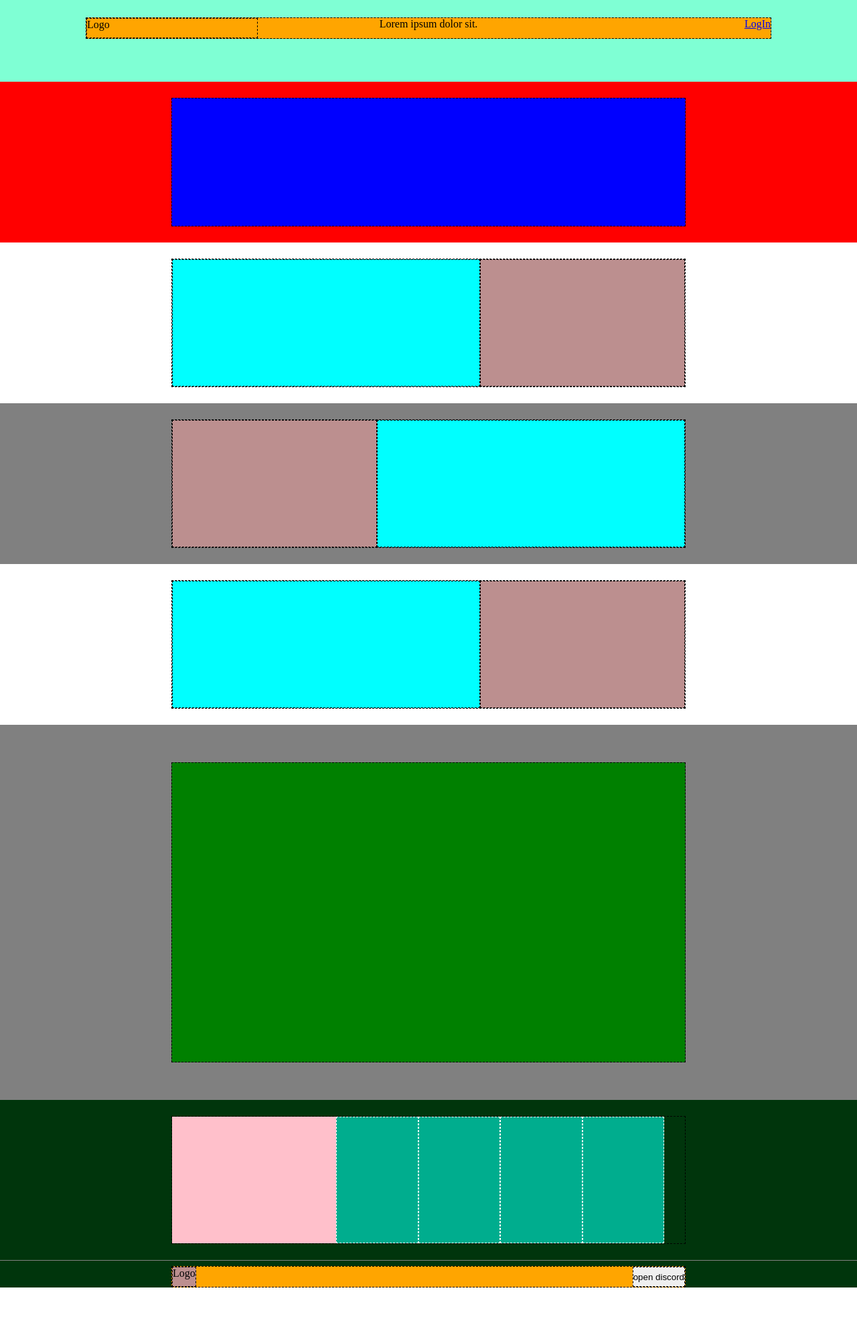
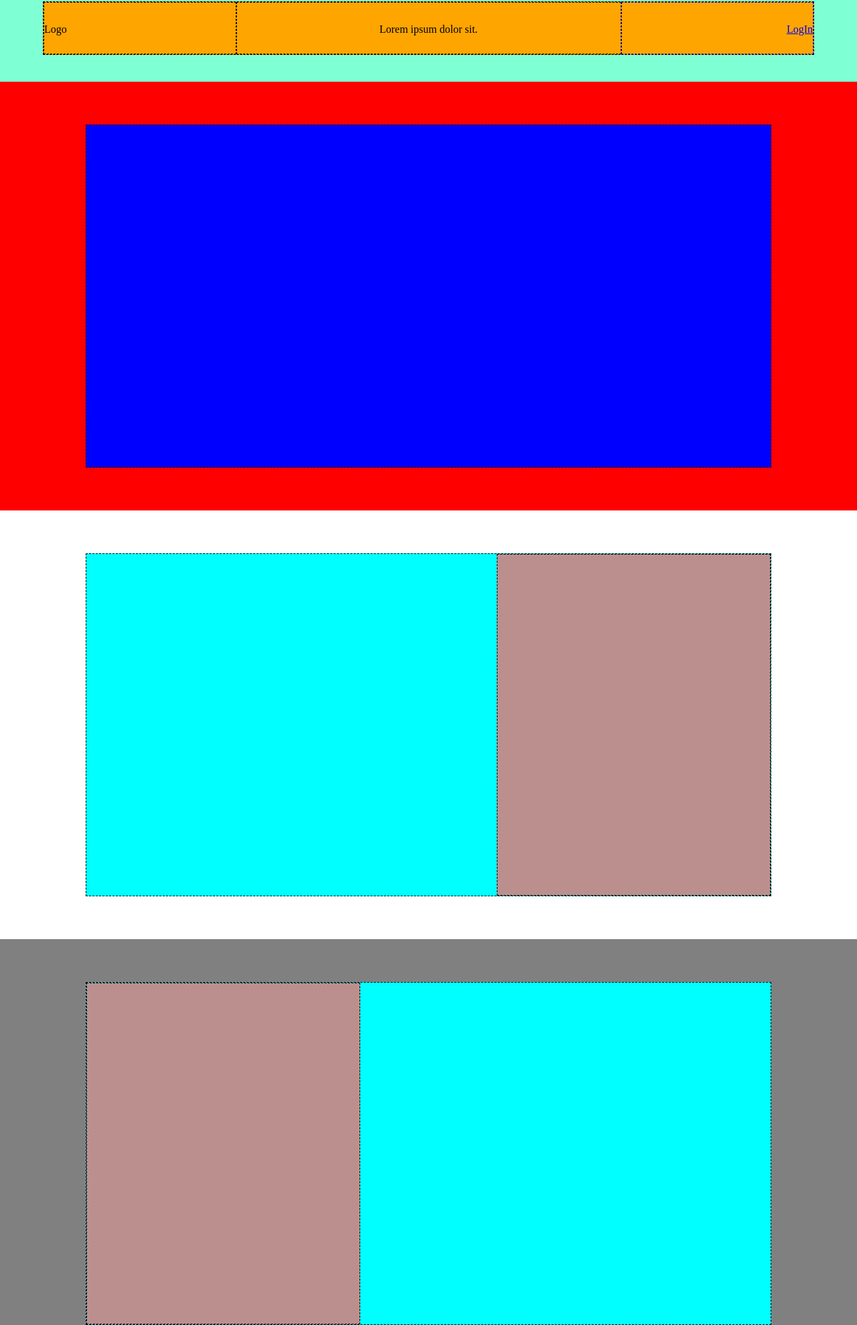
Before and after one commit to Gabriele-Viola/htmlcss-struttura-discord, a plain HTML site: page index.html in a window 1280 px wide. Shown: the part 38-2016 px from the top of the page at 67% size. Before the commit the page ends 1960 px from the top, so only its background shows below. Drawn offline with Linux system fonts and the light colour scheme.

Commit message:
2clean css nameclass

```diff
--- a/css/style.css
+++ b/css/style.css
@@ -18,42 +18,74 @@ body{
 .bottom{
     align-items: flex-end;
 }
+/* #endregion comuni */
+/* #region debug */
 
+.debugHeader{
+    background-color: aquamarine;
+}
+.debugBordDash{
+    border: 1px dashed;
+}
+.debugheadNfooter{
+    background-color: orange;
+    border:1px dashed;
+}
 
-.bg-r{
-    background-color: red;
-}
-.bg-g{
+.debugmodulereverse{
     background-color: grey;
 }
-.bg-BL{
+.debugheadbanner{
     background-color: blue;
 }
-.bg-Gr{
-    background-color: green;
+.debugheadermodule{
+    background-color: red;
+
+}
+.debugarticlebox{
+    background-color: cyan;
+}
+.debugarticlesect{
+    border: 1px dashed;
+}
+.debugimg{
+    background-color: rosybrown;
+    border: 1px dashed;
 }
 
-.divider{
-    border-bottom: 1px solid grey;
-}
-.bg-Pk{
-    background-color: pink;
-}
-.bg-Slv{
-    background-color: rgb(0, 173, 142);
-    border: 1px dashed white;
+.debugdownload{
+    background-color: green;
 
 }
 
+.debugersocial{
+    background-color: pink;
+}
 
-/* #endregion comuni */
+.debuginfo{
+    border: 1px dashed white;
+    background-color: rgb(0, 173, 142);
+}
+.debugfooterlogo{
+    border: 1px dashed;
+    background-color:rosybrown ;
+}
+.debugfooter{
+    background-color: rgb(0, 53, 12);
+}
+.debugbutton{
+    border: 1px dashed black;
+}
+
+
+/* #endregion debug */
 
 
 /* #region header */
 .LogoA{
     width: 25%;
-    border: 1px dashed;
 }
+
 .search{
     width: 50%;
     text-align:center;
@@ -64,17 +96,15 @@ body{
 }
 header{
     height: 20vh;
-    background-color: aquamarine;
     align-items: center;
     justify-content: center;
 }
-.conteinerH{
-    border:1px dashed;
+
+.navigation{
     justify-content: space-between;
-    background-color: orange;
-    width: 80vw;
-    height: 2rem;
-
+    width: 90vw;
+    height: 10vh;
+    line-height: 10vh;
 }
 
 /* #endregion header */
@@ -83,25 +113,21 @@ header{
 main{
 }
 .banner{
-    width: 60%;
+    width: 80vw;
     height: 80%;
-    border: 1px dashed;
 }
 
+
 .module{
-    height: 30vh;
+    height: 80vh;
     justify-content: center;
     align-items: center;
 }
 article{
     width: 60%;
-    background-color: cyan;
-    border: 1px dashed;
 }
 aside{
     width: 40%;
-    background-color: rosybrown;
-    border: 1px dashed;
 }
 .Bigdownload{
     height: 70vh;
@@ -111,39 +137,24 @@ aside{
 /* #endregion main */
 
 
+
 /* #footer region */
-footer{
-    background-color: rgb(0, 53, 12);
-}
 .social{
     width: 32%;
 }
 .infoNservices{
-    width: 16%;
+    width: 17%;
 }
-.bg-Pk{
-    background-color: pink;
+.divider{
+    border-bottom: 1px solid grey;
 }
-.bg-Slv{
-    background-color: rgb(0, 173, 142);
-    border: 1px dashed white;
 
-}
+
 .conteinerf{
-    border:1px dashed;
     justify-content: space-between;
-    background-color: orange;
     width: 60%;
     height: 80%;
     min-height: 1rem;
-
-}
-.LogoB{
-    border: 1px dashed;
-    background-color:rosybrown ;
-}
-button{
-    border: 1px dashed black;
 }
 
 .moduleF{
--- a/index.html
+++ b/index.html
@@ -8,42 +8,42 @@
     <title>Discord Layaout</title>
 </head>
 <body>
-    <header class="dflex">
-        <div class="conteinerH dflex">
-            <div class="LogoA dashed">Logo</div>
+    <header class="dflex debugHeader">
+        <div class="navigation dflex debugheadNfooter">
+            <div class="LogoA debugBordDash">Logo</div>
 
-            <p class="search dashed">Lorem ipsum dolor sit.</p>
+            <p class="search debugBordDash">Lorem ipsum dolor sit.</p>
 
-            <a class="Login dashed" href="#">LogIn</a>
+            <a class="Login debugBordDash" href="#">LogIn</a>
         </div>
         <!-- /.conteiner -->
     </header>
     <!-- header -->
     <main>
-        <section class="module bg-r dflex">
-            <div class="banner bg-BL">
+        <section class="module debugheadermodule dflex">
+            <div class="banner debugheadbanner debugBordDash">
             </div>
             <!-- /.banner -->
         </section>
         <!-- /.module 1 -->
         <section class="module dflex">
-            <div class="banner dflex ">
+            <div class="banner dflex debugarticlebox debugBordDash">
                 <article>
                     <!-- contenuto dell'articolo -->
                 </article>
-                <aside>
+                <aside class="debugimg debugBordDash">
                     <!-- immagine dell'articolo -->
                 </aside>
             </div>
             <!-- /.content -->
         </section>
         <!-- /.module 2 -->
-        <section class="module dflex bg-g">
-            <div class="banner dflex reverseRow">
+        <section class="module dflex debugmodulereverse">
+            <div class="banner dflex reverseRow debugarticlebox debugBordDash">
                 <article>
                     <!-- contenuto dell'articolo -->
                 </article>
-                <aside>
+                <aside class="debugimg">
                     <!-- immagine dell'articolo -->
                 </aside>
             </div>
@@ -51,40 +51,40 @@
         </section>
         <!-- /.module 3 -->
         <section class="module dflex">
-            <div class="banner dflex ">
+            <div class="banner dflex debugarticlebox debugBordDash">
                 <article>
                     <!-- contenuto dell'articolo -->
                 </article>
-                <aside>
+                <aside class="debugimg">
                     <!-- immagine dell'articolo -->
                 </aside>
             </div>
             <!-- /.content -->
         </section>
         <!-- /.module 4 -->
-        <section class="Bigdownload bg-g dflex">
-            <div class="banner bg-Gr">
+        <section class="Bigdownload debugmodulereverse dflex">
+            <div class="banner debugdownload debugBordDash">
             </div>
             <!-- /.banner -->
         </section>
         <!-- /.module 5 -->
     </main>
     <!-- main -->
-    <footer>
+    <footer class="debugfooter">
         <section class="module divider dflex">
-            <div class="banner dflex">
-                <div class="social bg-Pk"></div>
-                <div class="infoNservices bg-Slv"></div>
-                <div class="infoNservices bg-Slv"></div>
-                <div class="infoNservices bg-Slv"></div>
-                <div class="infoNservices bg-Slv"></div>
+            <div class="banner dflex debugersocial debugBordDash">
+                <div class="social"></div>
+                <div class="infoNservices debuginfo"></div>
+                <div class="infoNservices debuginfo"></div>
+                <div class="infoNservices debuginfo"></div>
+                <div class="infoNservices debuginfo"></div>
             </div>
         </section>
         <!-- /.Footer Top -->
         <section class=" moduleF dflex">
-            <div class="conteinerf dflex">
-                <div class="LogoB dashed">Logo</div>
-                <button>open discord</button>
+            <div class="conteinerf dflex debugheadNfooter">
+                <div class="debugfooterlogo">Logo</div>
+                <button class="debugbutton">open discord</button>
             </div>
             <!-- /.moduleF -->
         </section>
```
